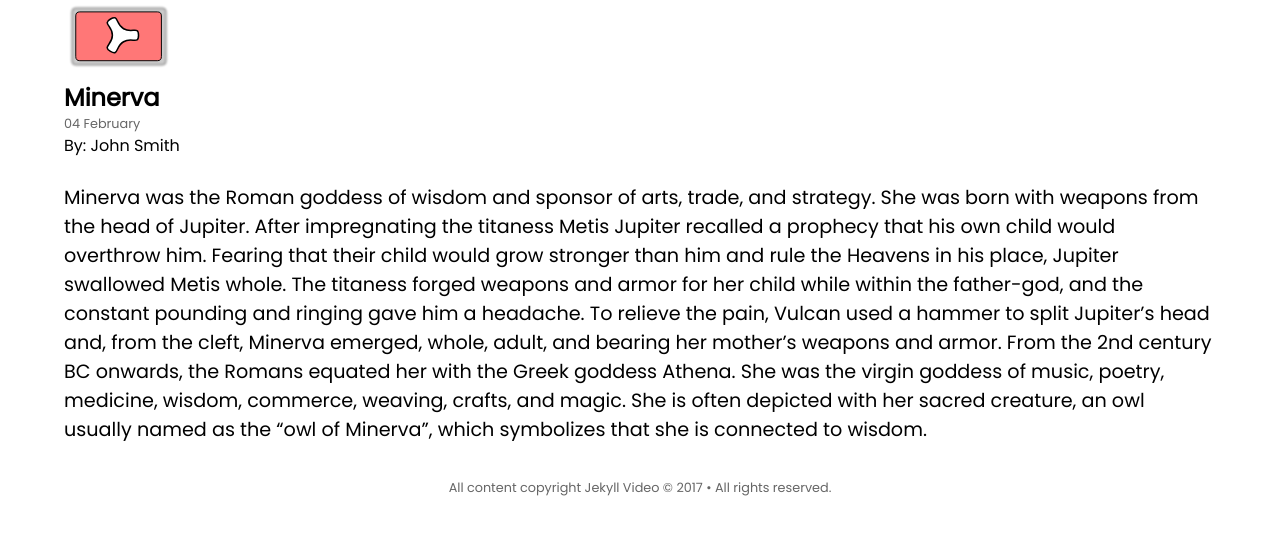
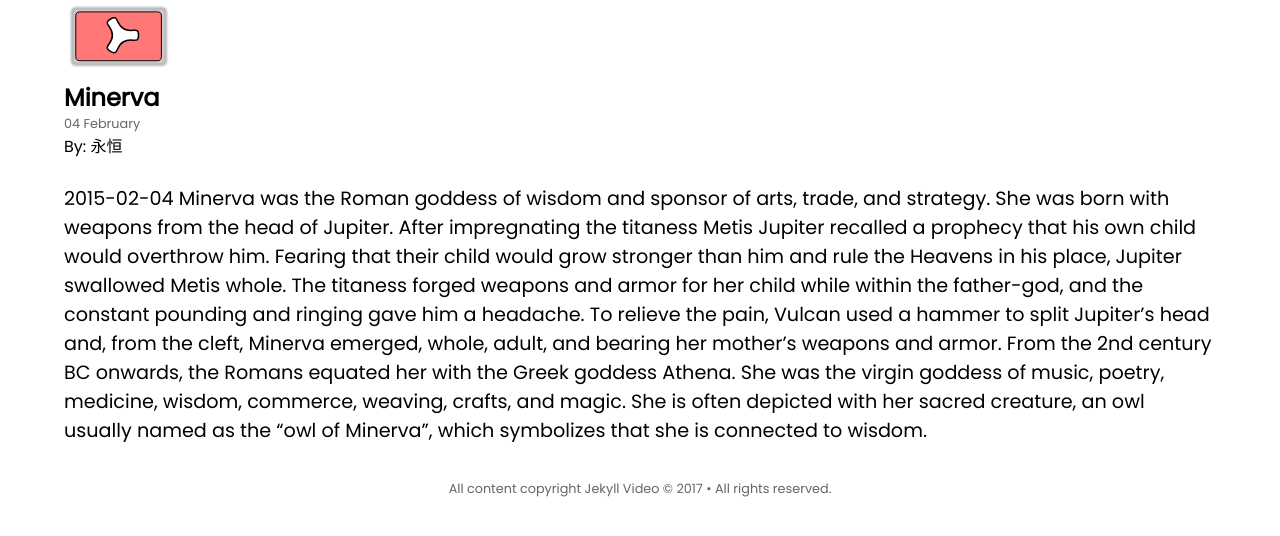
Before and after one commit to yongheng2016/blog-theme, a Jekyll site: the page built from _posts/2015-02-04-minerva.md, in a window 1280 px wide. Shown: the top 536 px of the page. Built offline with Jekyll 4.4.1, drawn with Linux system fonts in a browser that asks for light colours.

Commit message:
Update 2015-02-04-minerva.md

```diff
--- a/_posts/2015-02-04-minerva.md
+++ b/_posts/2015-02-04-minerva.md
@@ -1,7 +1,8 @@
 ---
 title: Minerva
-author: John Smith
+author: 永恒
 category: Gods
 tags: [Gods, Myths, Roman]
 ---
+2015-02-04
 Minerva was the Roman goddess of wisdom and sponsor of arts, trade, and strategy. She was born with weapons from the head of Jupiter. After impregnating the titaness Metis Jupiter recalled a prophecy that his own child would overthrow him. Fearing that their child would grow stronger than him and rule the Heavens in his place, Jupiter swallowed Metis whole. The titaness forged weapons and armor for her child while within the father-god, and the constant pounding and ringing gave him a headache. To relieve the pain, Vulcan used a hammer to split Jupiter's head and, from the cleft, Minerva emerged, whole, adult, and bearing her mother's weapons and armor. From the 2nd century BC onwards, the Romans equated her with the Greek goddess Athena. She was the virgin goddess of music, poetry, medicine, wisdom, commerce, weaving, crafts, and magic. She is often depicted with her sacred creature, an owl usually named as the "owl of Minerva", which symbolizes that she is connected to wisdom.
```
